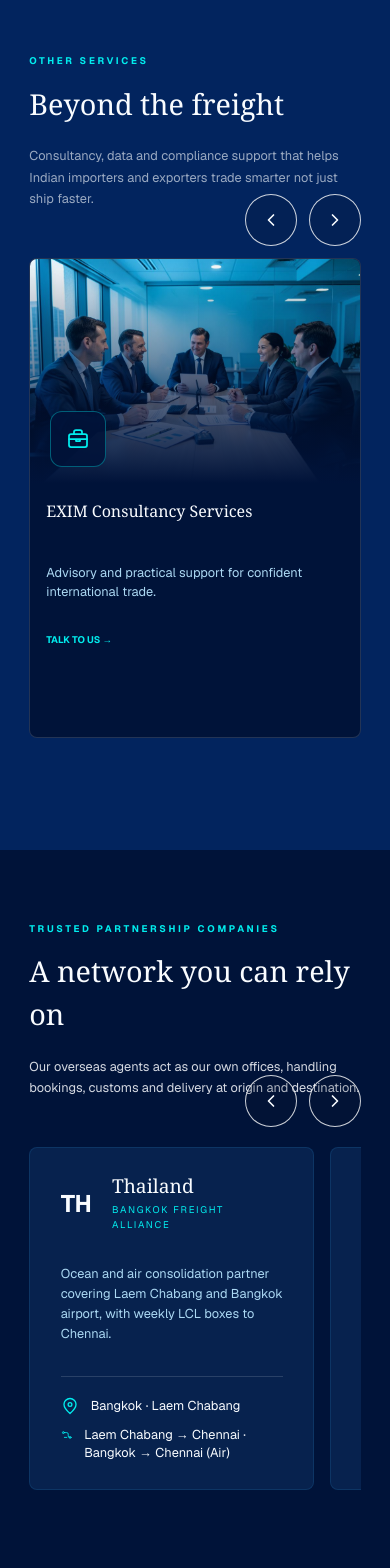
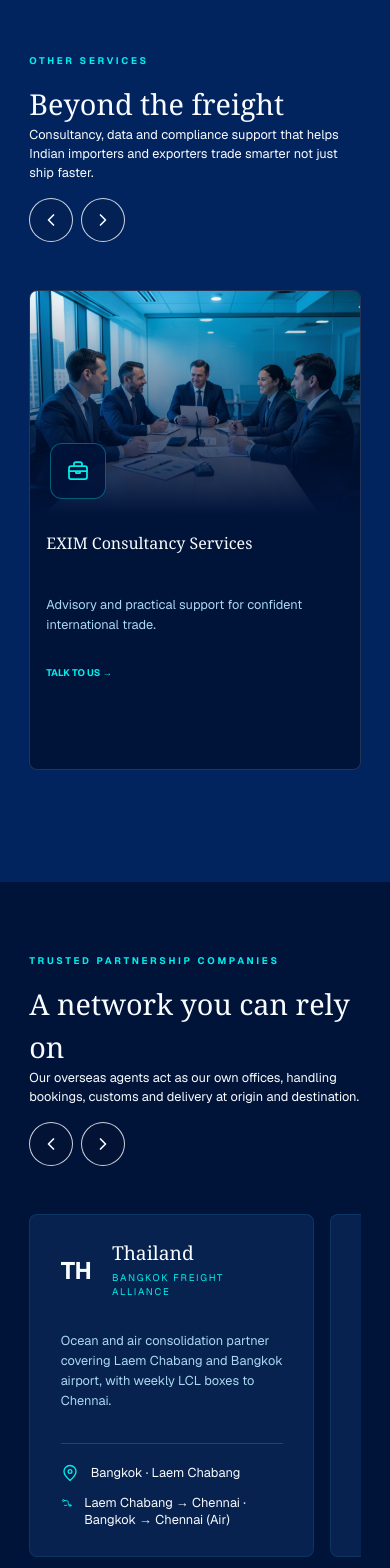
Before and after one commit to SiteNova2026/Harsha-logistics, a Next.js app in the folder client/: page / in a window 390 px wide. Shown: the part 4660-6228 px from the top of the page. Built offline with nearby package versions, Linux system fonts and the light colour scheme.

Commit message:
carousel mobile change

```diff
--- a/client/app/styles/components/home.scss
+++ b/client/app/styles/components/home.scss
@@ -423,33 +423,38 @@
 
         .home-beyond-controls {
             display: flex;
-            gap: .75rem;
-            position: absolute;
-            top: -4.5rem;
-            right: 0;
-            z-index: 2;
+            justify-content: flex-end;
+            flex-wrap: nowrap;
+            gap: clamp(.5rem, 2vw, .75rem);
 
             button {
                 display: grid;
-                width: 3.25rem;
-                height: 3.25rem;
+                flex: 0 0 clamp(2.75rem, 8vw, 3.25rem);
+                width: clamp(2.75rem, 8vw, 3.25rem);
+                height: clamp(2.75rem, 8vw, 3.25rem);
                 place-items: center;
                 border: 1.5px solid rgba(255, 255, 255, 0.8);
                 border-radius: 50%;
                 background: rgba(12, 24, 45, 0.18);
                 color: var(--foreground);
                 cursor: pointer;
-                font-size: 1.5rem;
-                transition: border-color .2s ease, color .2s ease;
+                touch-action: manipulation;
+                transition: border-color .2s ease, background-color .2s ease, color .2s ease, transform .2s ease;
 
                 &:hover {
                     border-color: var(--accent-cyan);
+                    background: color-mix(in oklab, var(--accent-cyan) 12%, transparent);
                     color: var(--accent-cyan);
+                    transform: translateY(-2px);
                 }
 
                 &:focus-visible {
                     outline: 2px solid var(--accent-cyan);
                     outline-offset: 3px;
+                }
+
+                &:active {
+                    transform: translateY(0);
                 }
 
                 span {
@@ -568,7 +573,7 @@
 
         @include media-max-md {
             .home-beyond-controls {
-                top: -4rem;
+                justify-content: flex-start;
             }
 
             .home-beyond-card {
@@ -586,33 +591,37 @@
 
         .home-network-controls {
             display: flex;
-            gap: .75rem;
-            position: absolute;
-            top: -4.5rem;
-            right: 0;
-            z-index: 2;
+            flex-wrap: nowrap;
+            gap: clamp(.5rem, 2vw, .75rem);
 
             button {
                 display: grid;
-                width: 3.25rem;
-                height: 3.25rem;
+                flex: 0 0 clamp(2.75rem, 8vw, 3.25rem);
+                width: clamp(2.75rem, 8vw, 3.25rem);
+                height: clamp(2.75rem, 8vw, 3.25rem);
                 place-items: center;
                 border: 1.5px solid rgba(255, 255, 255, 0.8);
                 border-radius: 50%;
                 background: rgba(12, 24, 45, 0.18);
                 color: var(--foreground);
                 cursor: pointer;
-                font-size: 1.5rem;
-                transition: border-color .2s ease, color .2s ease;
+                touch-action: manipulation;
+                transition: border-color .2s ease, background-color .2s ease, color .2s ease, transform .2s ease;
 
                 &:hover {
                     border-color: var(--accent-cyan);
+                    background: color-mix(in oklab, var(--accent-cyan) 12%, transparent);
                     color: var(--accent-cyan);
+                    transform: translateY(-2px);
                 }
 
                 &:focus-visible {
                     outline: 2px solid var(--accent-cyan);
                     outline-offset: 3px;
+                }
+
+                &:active {
+                    transform: translateY(0);
                 }
 
                 span {
@@ -713,6 +722,12 @@
 
             .home-network-routes svg {
                 color: var(--accent-cyan);
+            }
+        }
+
+        @include media-max-md {
+            .home-network-controls {
+                top: -4rem;
             }
         }
     }
--- a/client/components/home/HomeBeyond.tsx
+++ b/client/components/home/HomeBeyond.tsx
@@ -97,14 +97,13 @@ export default function HomeBeyond() {
       <div className="home-shell c-width">
         <div className="home-section-heading reveal-on-scroll">
           <div>
-            <p className="home-kicker-1 normal-xsmall">{homeCopy.beyond.eyebrow}</p>
+            <p className="home-kicker-1 normal-xsmall">
+              {homeCopy.beyond.eyebrow}
+            </p>
             <h2 className="title-3xl">{homeCopy.beyond.title}</h2>
           </div>
-          <p className="normal-small">
-            {homeCopy.beyond.description}
-          </p>
-        </div>
-        <div className="home-beyond-carousel">
+          <div className='flex flex-col md:flex-row gap-4 md:justify-between'>
+            <p className="normal-small">{homeCopy.beyond.description}</p>
             <div
               className="home-beyond-controls"
               aria-label={homeCopy.beyond.controlsLabel}
@@ -114,22 +113,63 @@ export default function HomeBeyond() {
                 onClick={() => scrollCarousel(-1)}
                 aria-label={homeCopy.beyond.previous}
               >
-              <span aria-hidden="true"><svg xmlns="http://www.w3.org/2000/svg" width="24" height="24" viewBox="0 0 24 24" fill="none" stroke="currentColor" strokeWidth="2" strokeLinecap="round" strokeLinejoin="round" className="lucide lucide-chevron-left h-5 w-5" aria-hidden="true"><path d="m15 18-6-6 6-6"></path></svg></span>
+                <span aria-hidden="true">
+                  <svg
+                    xmlns="http://www.w3.org/2000/svg"
+                    width="24"
+                    height="24"
+                    viewBox="0 0 24 24"
+                    fill="none"
+                    stroke="currentColor"
+                    strokeWidth="2"
+                    strokeLinecap="round"
+                    strokeLinejoin="round"
+                    className="lucide lucide-chevron-left h-5 w-5"
+                    aria-hidden="true"
+                  >
+                    <path d="m15 18-6-6 6-6"></path>
+                  </svg>
+                </span>
               </button>
               <button
                 type="button"
                 onClick={() => scrollCarousel(1)}
                 aria-label={homeCopy.beyond.next}
               >
-              <span aria-hidden="true"><svg xmlns="http://www.w3.org/2000/svg" width="24" height="24" viewBox="0 0 24 24" fill="none" stroke="currentColor" strokeWidth="2" strokeLinecap="round" strokeLinejoin="round" className="lucide lucide-chevron-right h-5 w-5" aria-hidden="true"><path d="m9 18 6-6-6-6"></path></svg></span>
+                <span aria-hidden="true">
+                  <svg
+                    xmlns="http://www.w3.org/2000/svg"
+                    width="24"
+                    height="24"
+                    viewBox="0 0 24 24"
+                    fill="none"
+                    stroke="currentColor"
+                    strokeWidth="2"
+                    strokeLinecap="round"
+                    strokeLinejoin="round"
+                    className="lucide lucide-chevron-right h-5 w-5"
+                    aria-hidden="true"
+                  >
+                    <path d="m9 18 6-6-6-6"></path>
+                  </svg>
+                </span>
               </button>
             </div>
+          </div>
+        </div>
+
+        <div className="home-beyond-carousel">
           <div className="home-beyond-grid" ref={carouselRef}>
             {homeCopy.beyond.items.map((service, index) => (
-              <article key={service.title} className="home-beyond-card reveal-on-scroll">
+              <article
+                key={service.title}
+                className="home-beyond-card"
+              >
                 <div
                   className={`home-beyond-image home-beyond-image-${index + 1}`}
-                  style={{ backgroundImage: `url(${serviceImages[service.icon as keyof typeof serviceImages].src})` }}
+                  style={{
+                    backgroundImage: `url(${serviceImages[service.icon as keyof typeof serviceImages].src})`,
+                  }}
                 >
                   <span className="home-beyond-icon" aria-hidden="true">
                     <ServiceIcon name={service.icon} />
--- a/client/components/home/HomeNetwork.tsx
+++ b/client/components/home/HomeNetwork.tsx
@@ -52,11 +52,8 @@ export default function HomeNetwork() {
             </p>
             <h2 className="title-3xl">{homeCopy.network.title}</h2>
           </div>
-          <p className="normal-small">
-            {homeCopy.network.description}
-          </p>
-        </div>
-        <div className="home-network-carousel">
+          <div className='flex flex-col md:flex-row gap-4 md:justify-between'>
+            <p className="normal-small">{homeCopy.network.description}</p>
             <div
               className="home-network-controls"
               aria-label="Network partners carousel controls"
@@ -66,16 +63,51 @@ export default function HomeNetwork() {
                 onClick={() => scrollCarousel(-1)}
                 aria-label="Previous network partner"
               >
-              <span aria-hidden="true"><svg xmlns="http://www.w3.org/2000/svg" width="24" height="24" viewBox="0 0 24 24" fill="none" stroke="currentColor" strokeWidth="2" strokeLinecap="round" strokeLinejoin="round" className="lucide lucide-chevron-left h-5 w-5" aria-hidden="true"><path d="m15 18-6-6 6-6"></path></svg></span>
+                <span aria-hidden="true">
+                  <svg
+                    xmlns="http://www.w3.org/2000/svg"
+                    width="24"
+                    height="24"
+                    viewBox="0 0 24 24"
+                    fill="none"
+                    stroke="currentColor"
+                    strokeWidth="2"
+                    strokeLinecap="round"
+                    strokeLinejoin="round"
+                    className="lucide lucide-chevron-left h-5 w-5"
+                    aria-hidden="true"
+                  >
+                    <path d="m15 18-6-6 6-6"></path>
+                  </svg>
+                </span>
               </button>
               <button
                 type="button"
                 onClick={() => scrollCarousel(1)}
                 aria-label="Next network partner"
               >
-              <span aria-hidden="true"><svg xmlns="http://www.w3.org/2000/svg" width="24" height="24" viewBox="0 0 24 24" fill="none" stroke="currentColor" strokeWidth="2" strokeLinecap="round" strokeLinejoin="round" className="lucide lucide-chevron-right h-5 w-5" aria-hidden="true"><path d="m9 18 6-6-6-6"></path></svg></span>
+                <span aria-hidden="true">
+                  <svg
+                    xmlns="http://www.w3.org/2000/svg"
+                    width="24"
+                    height="24"
+                    viewBox="0 0 24 24"
+                    fill="none"
+                    stroke="currentColor"
+                    strokeWidth="2"
+                    strokeLinecap="round"
+                    strokeLinejoin="round"
+                    className="lucide lucide-chevron-right h-5 w-5"
+                    aria-hidden="true"
+                  >
+                    <path d="m9 18 6-6-6-6"></path>
+                  </svg>
+                </span>
               </button>
             </div>
+          </div>
+        </div>
+        <div className="home-network-carousel">
           <div className="home-network-grid" ref={carouselRef}>
             {homeCopy.network.partners.map((partner) => (
               <div className="home-network-card" key={partner.country}>
```
Lines whose indentation alone changed are shown as unchanged.
